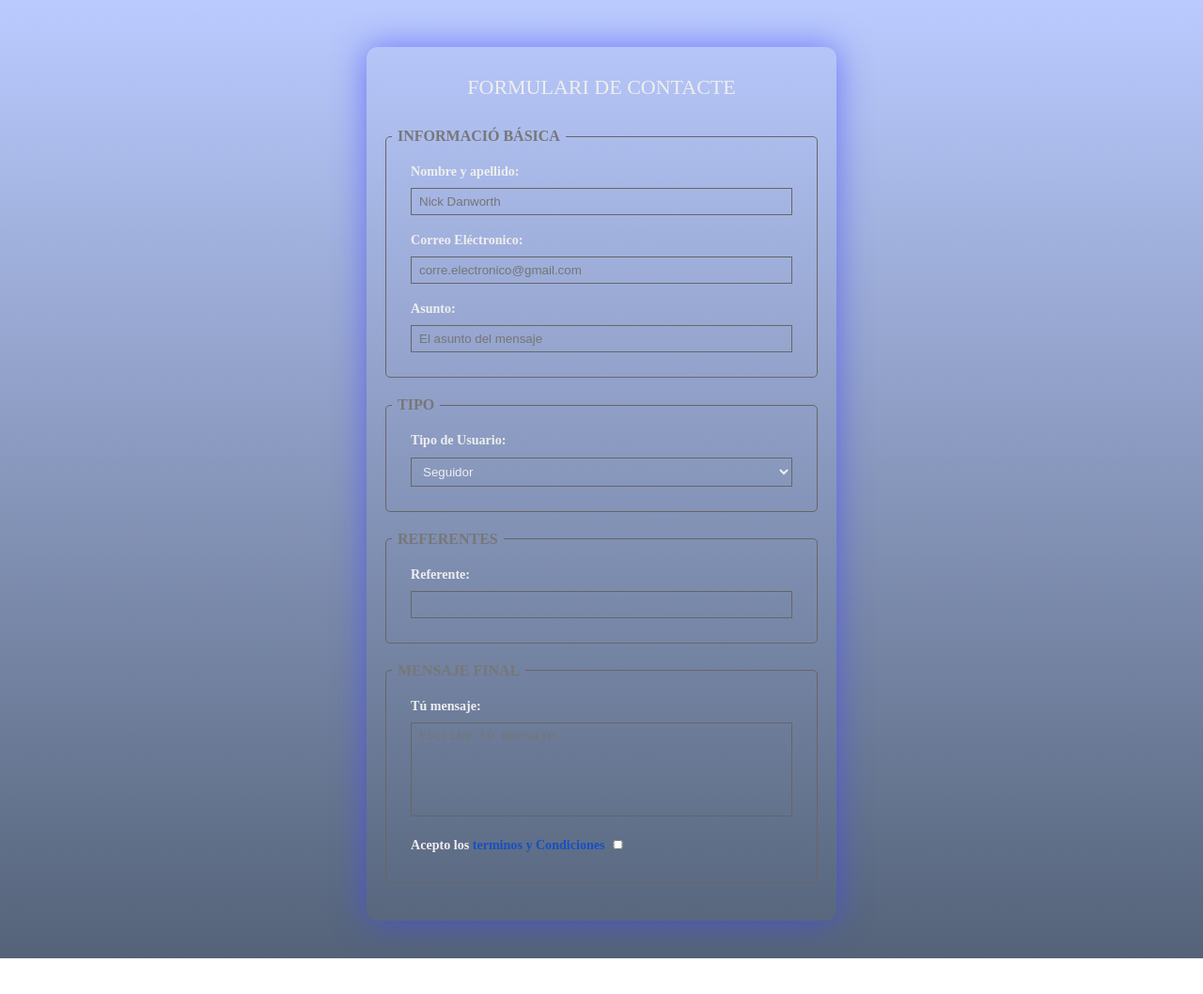
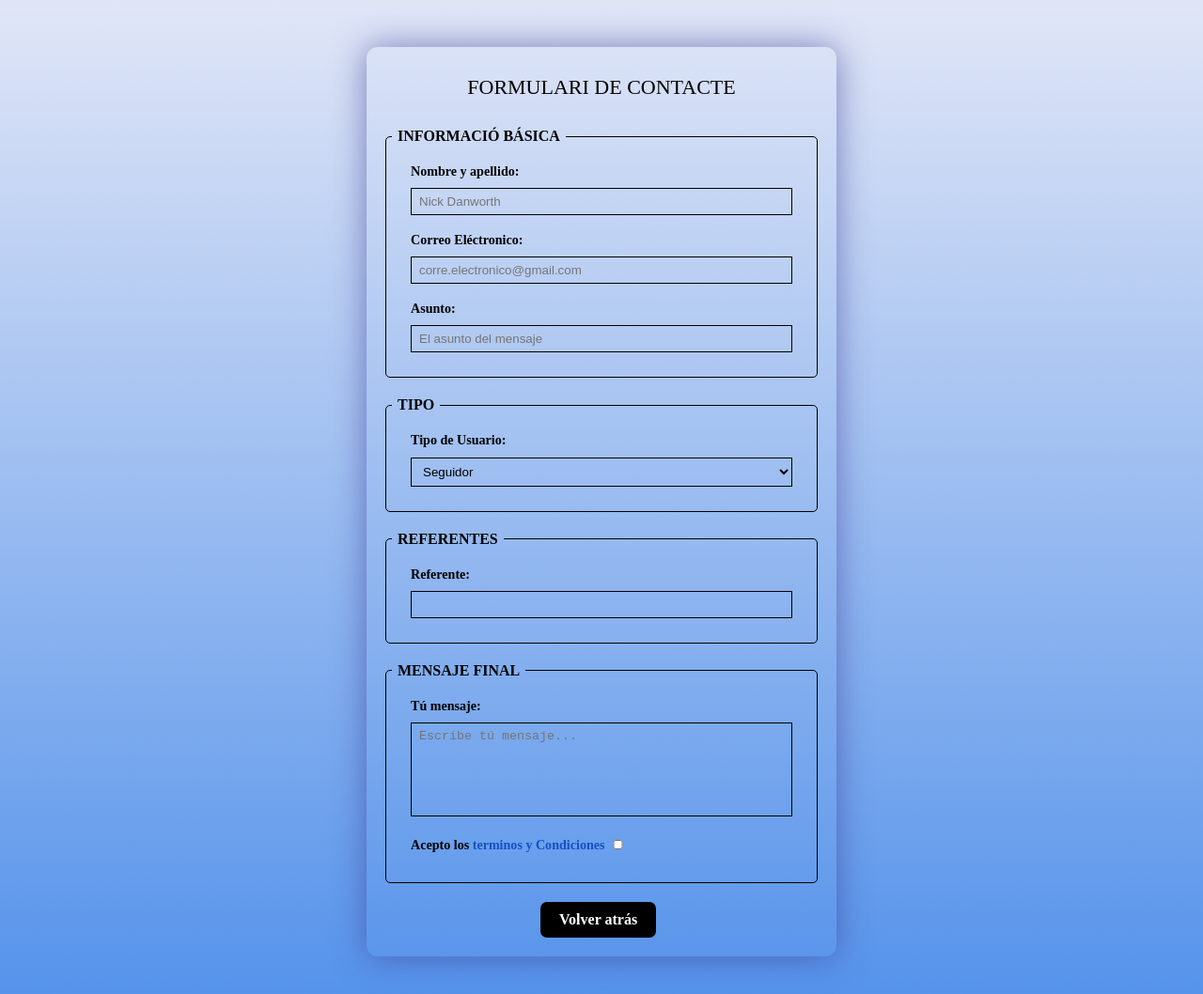
Before and after one commit to Ziraxxxxx/Marketing_Digital_Project, a plain HTML site: page nav/contact.html in a window 1280 px wide. Shown: the whole page at 94% size. Before the commit the page ends 1020 px from the top, so only its background shows below. Drawn offline with Linux system fonts and the light colour scheme.

Commit message:
feat(web): Add return option to main page

```diff
--- a/nav/contact.html
+++ b/nav/contact.html
@@ -64,6 +64,7 @@
                 </label>
             </div>
         </fieldset>
+        <a class="button-back" href="../main/index.html">Volver atrás</a>
     </form>
 </body>
 </html>
--- a/nav/css/style-contact.css
+++ b/nav/css/style-contact.css
@@ -2,12 +2,13 @@ body {
     margin: 0;
     font-family: 'Times New Roman', arial;
     font-weight: 800;
-    color: #eee;
-    background: linear-gradient(#4f78ff63, #1e324ec2);
+    color: #000000;
+    background: linear-gradient(#b1bee963, #2071e4c2);
 }
 
 h2 {
     text-align: center;
+    font-weight: bold;
     margin: 0;
     margin-bottom: 10px;
     text-transform: uppercase;
@@ -17,11 +18,12 @@ h2 {
 }
 
 form {
+    position: relative;
     background-color: transparent;
     padding: 20px 0;
     max-width: 500px;
     margin: auto;
-    box-shadow: 0 0 35px rgba(62, 66, 255, 0.6);
+    box-shadow: 0 0 35px rgba(59, 60, 146, 0.6);
     margin-top: 50px;
     border-radius: 12px;
     margin-bottom: 40px;
@@ -38,10 +40,10 @@ input, textarea, select {
     box-sizing: border-box;
     padding: 6px 8px;
     border: none;
-    border: 1px solid #666;
+    border: 1px solid #000000;
     box-shadow: 0 0 15 #0003;
     background-color: transparent;
-    color: #eee;
+    color: #000000;
     margin-top: 4px;
 }
 
@@ -68,17 +70,32 @@ label {
 
 fieldset {
     border-radius: 5px;
-    border: 1px solid #666;
+    border: 1px solid #000000;
     padding: 8px 6px 20px 6px;
     margin: 20px;
 }
 
 legend {
     padding: 0 6px;
-    color: #777;
+    color: #000000;
 }
 
 a {
     color: rgb(22, 80, 196);
     text-decoration: none;
 }
+
+.button-back {
+    font-weight: bold;
+    display: inline-block;
+    position: relative;
+    right: -185px;
+    justify-content: center;
+    text-align: center;
+    padding: 10px 20px;
+    background-color: #000000;
+    color: #ffffff;
+    text-decoration: none;
+    border-radius: 7px;
+    transition: background-color 0.3s ease;
+}
```
